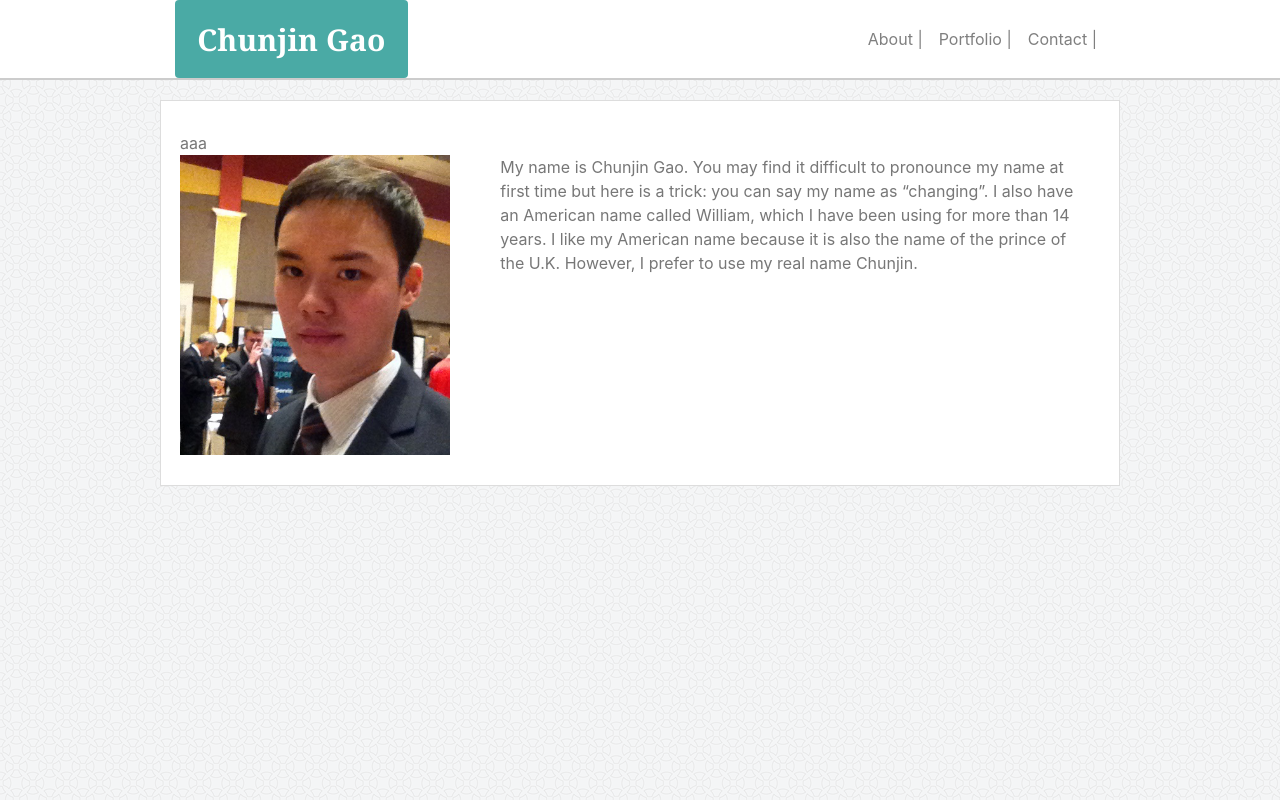
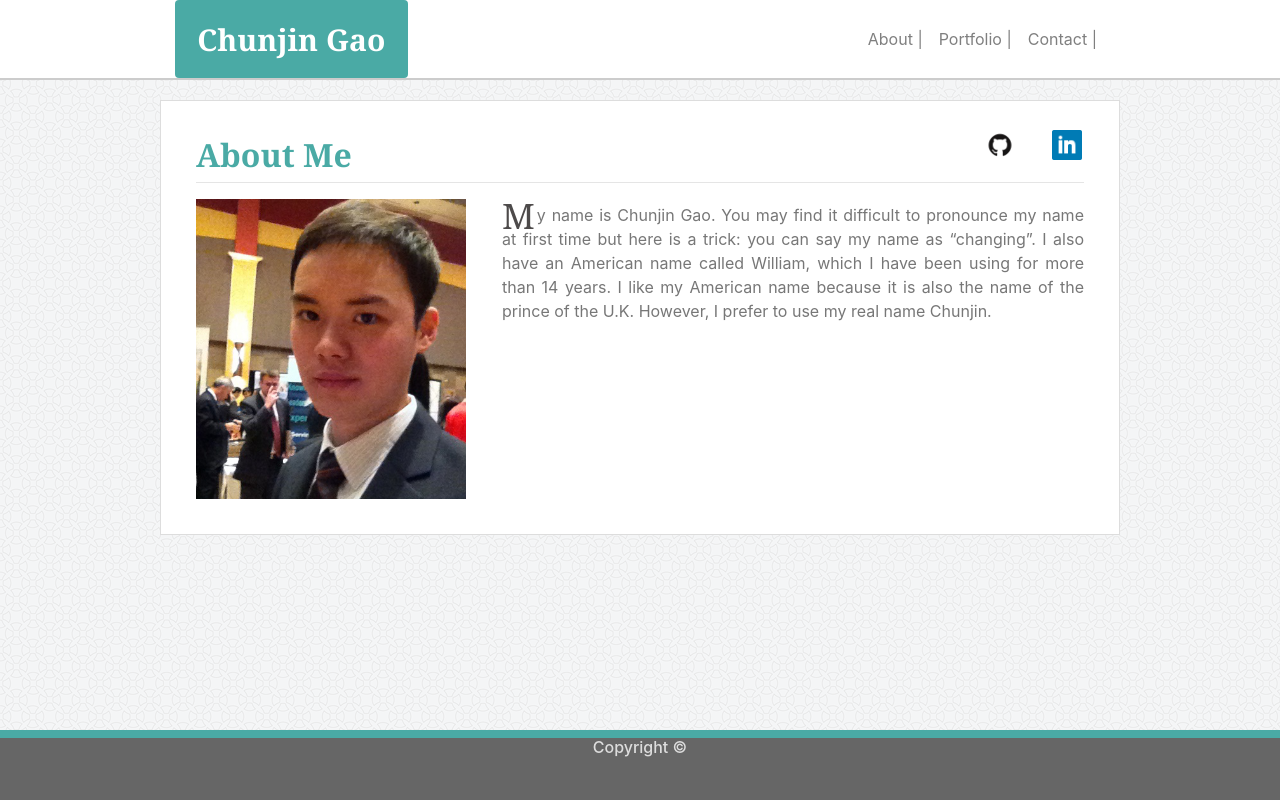
Before and after one commit to Barneybean/Bootstrap-Portfolio, a plain HTML site: page index.html in a window 1280 px wide. Drawn offline with nearby package versions, Linux system fonts and the light colour scheme.

Commit message:
completed index.html and its .css

```diff
--- a/assets/css/Bootstrap-Portfolio.css
+++ b/assets/css/Bootstrap-Portfolio.css
@@ -30,15 +30,55 @@ nav{
     padding:0;
 }
 
+#github{
+    position: absolute;
+    bottom: 0px;
+    right: 2px;
+}
+
+#linkedin{
+    position: absolute;
+    bottom: 0px;
+    right: 2px;
+}
+
 .bio-box{
     width: 960px;
     background-color:#ffffff;
     border: 1px solid #dddddd;
     border: 1px solid #dddddd;
     margin: 20px auto;
-    padding: 30px;
+    padding: 35px;
+}
+
+.bio-subbox{
+    height:30px;
+}
+
+.bio-text::first-letter{
+    color: rgb(77, 74, 74);
+    float: left;
+    font-family: Georgia;
+    font-size: 35px;
+    line-height: 20px;
+    padding-right: 2px;
+    padding-left: 0px;
+    padding-top: 3px;
 }
 
 #profile-image{
    margin:0 auto;
 }
+
+h2{
+    color: #4aaaa5;
+    font-family: Georgia, 'Times New Roman', Times, serif;
+}
+
+footer{
+    background-color:#666666;
+    color: #dddddd;
+    height: 70px;
+    border-top: 8px solid #4aaaa5;
+    width: 100%;
+}
--- a/index.html
+++ b/index.html
@@ -30,7 +30,6 @@
             <li class="nav-item">
               <a class="nav-link" href="contact.html">Contact |</a>
             </li>
-
           </ul>
         </div>
       </header>
@@ -38,21 +37,49 @@
 
     <div class="container bio-box">
       <div class="row">
-          <div class="col-md-4 pl-1">
-          aaa
+        <div class="col-md-10">
+          <h2 class="font-weight-bold">About Me</h2>
+        </div>
+
+        <div class="col-md-2 pl-1">
+          <div class="container bio-subbox">
+            <div class="row">
+              <div class="col-md-6 mx-auto pt-4">
+                <a id="github" href="https://github.com/Barneybean" target="_blank"/>
+                  <img src="assets/images/github.png" height=30px width=30px alt="github"/>
+                </a>
+              </div>
+              <div class="col-md-6 mx-auto pt-4">
+                <a id="linkedin" href="https://www.linkedin.com/in/william-gao-cpa-b6777b51/" target="_blank"/>
+                  <img src="assets/images/linkedin.png" height=30px width=30px alt="Linked in"/>
+                </a>
+              </div>
+            </div>
           </div>
+        </div>
       </div>
+      <hr class="mt-0">
       <div class="row">
-        <div class="col-md-4 pl-1">
+        <div class="col-md-4">
           <img id="profile-image" src="assets/images/profile.jpg" height=300 width=270 alt="Chunjin's profile image."/>
         </div>
         <div class="col-md-8">
-          <p>
+          <p class="bio-text text-justify pt-1">
             My name is Chunjin Gao. You may find it difficult to pronounce my name at first time but here is a trick: you can say my name as “changing”. I also have an American name called William, which I have been using for more than 14 years. I like my American name because it is also the name of the prince of the U.K. However, I prefer to use my real name Chunjin.
           </p>
         </div>
       </div>
     </div>
+
+    <div class="container-fluid fixed-bottom">
+      <div class="row">
+        <footer>
+            <h6 class="text-center">Copyright ©</h6>
+        </footer>
+      </div>
+    </div>
+
+
 
 
 
```
Also changed, not shown: 2 other files.
